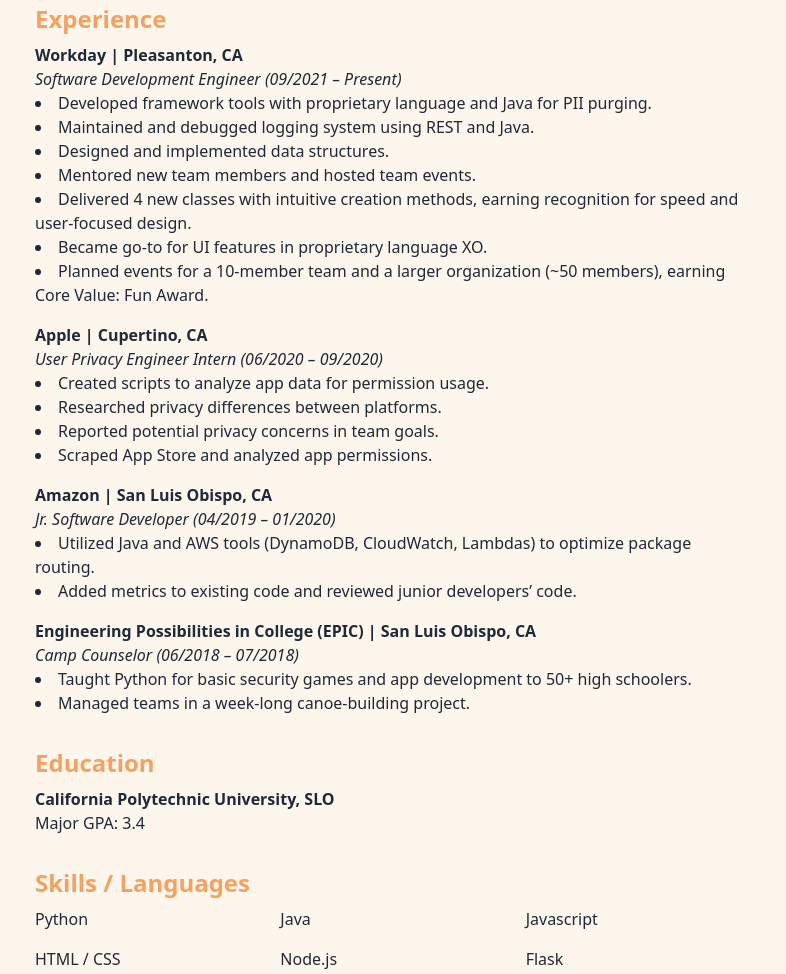
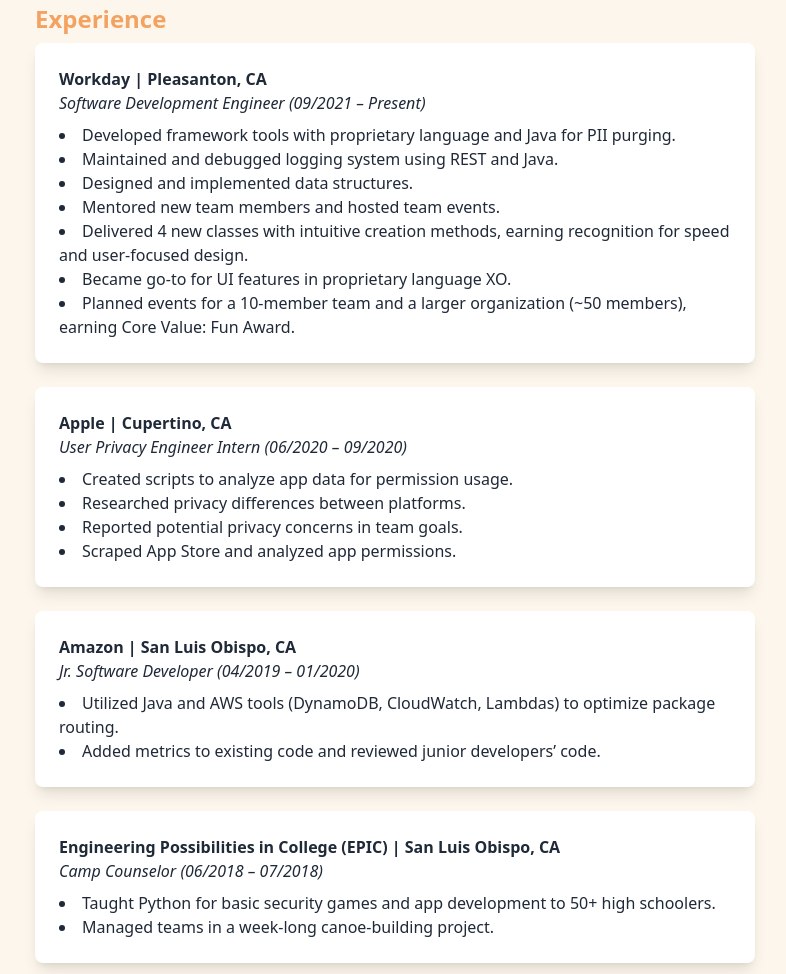
Before and after one commit to NaluWho/naluwho.github.io, a plain HTML site: page index.html in a window 1280 px wide. Shown: the part 337-1311 px from the top of the page, without its empty margins (245-1031 px from the left). Drawn offline with nearby package versions, Linux system fonts and the light colour scheme.

Commit message:
Added styling to work experience for better readability

```diff
--- a/index.html
+++ b/index.html
@@ -24,16 +24,16 @@
 
         <section class="mt-8">
             <h2 class="text-2xl font-semibold text-[var(--primary)]">My Mission</h2>
-            <p class="mt-2">
-            Software engineer developing technologies that foster meaningful connections and enhance positive interactions. Combine software engineering expertise with deep understanding of user needs to create engaging, community-driven experiences. Deliver mentorship, cybersecurity, and education-focused projects, with a history of leading initiatives that bring people together. Translate complex security and software concepts into accessible learning experiences. Make technology more intuitive and inclusive through strong empathy and creativity.</p>
+            <p class="mt-2">Software engineer developing technologies that foster meaningful connections and enhance positive interactions. Combine software engineering expertise with deep understanding of user needs to create engaging, community-driven experiences. Deliver mentorship, cybersecurity, and education-focused projects, with a history of leading initiatives that bring people together. Translate complex security and software concepts into accessible learning experiences. Make technology more intuitive and inclusive through strong empathy and creativity.</p>
         </section>
 
         <section class="mt-8">
             <h2 class="text-2xl font-semibold text-[var(--primary)]">Experience</h2>
-            <div class="mt-2">
+            <div class="mt-2 grid grid-cols-1 gap-6">
+                <div class="bg-white p-6 shadow-lg rounded-lg">
                     <p><strong>Workday | Pleasanton, CA</strong></p>
                     <p class="italic">Software Development Engineer (09/2021 – Present)</p>
-                <ul class="list-disc list-inside">
+                    <ul class="list-disc list-inside mt-2">
                         <li>Developed framework tools with proprietary language and Java for PII purging.</li>
                         <li>Maintained and debugged logging system using REST and Java.</li>
                         <li>Designed and implemented data structures.</li>
@@ -42,29 +42,36 @@
                         <li>Became go-to for UI features in proprietary language XO.</li>
                         <li>Planned events for a 10-member team and a larger organization (~50 members), earning Core Value: Fun Award.</li>
                     </ul>
+                </div>
 
-                <p class="mt-4"><strong>Apple | Cupertino, CA</strong></p>
+                <div class="bg-white p-6 shadow-lg rounded-lg">
+                    <p><strong>Apple | Cupertino, CA</strong></p>
                     <p class="italic">User Privacy Engineer Intern (06/2020 – 09/2020)</p>
-                <ul class="list-disc list-inside">
+                    <ul class="list-disc list-inside mt-2">
                         <li>Created scripts to analyze app data for permission usage.</li>
                         <li>Researched privacy differences between platforms.</li>
                         <li>Reported potential privacy concerns in team goals.</li>
                         <li>Scraped App Store and analyzed app permissions.</li>
                     </ul>
+                </div>
 
-                <p class="mt-4"><strong>Amazon | San Luis Obispo, CA</strong></p>
+                <div class="bg-white p-6 shadow-lg rounded-lg">
+                    <p><strong>Amazon | San Luis Obispo, CA</strong></p>
                     <p class="italic">Jr. Software Developer (04/2019 – 01/2020)</p>
-                <ul class="list-disc list-inside">
+                    <ul class="list-disc list-inside mt-2">
                         <li>Utilized Java and AWS tools (DynamoDB, CloudWatch, Lambdas) to optimize package routing.</li>
                         <li>Added metrics to existing code and reviewed junior developers’ code.</li>
                     </ul>
+                </div>
 
-                <p class="mt-4"><strong>Engineering Possibilities in College (EPIC) | San Luis Obispo, CA</strong></p>
+                <div class="bg-white p-6 shadow-lg rounded-lg">
+                    <p><strong>Engineering Possibilities in College (EPIC) | San Luis Obispo, CA</strong></p>
                     <p class="italic">Camp Counselor (06/2018 – 07/2018)</p>
-                <ul class="list-disc list-inside">
+                    <ul class="list-disc list-inside mt-2">
                         <li>Taught Python for basic security games and app development to 50+ high schoolers.</li>
                         <li>Managed teams in a week-long canoe-building project.</li>
                     </ul>
+                </div>
             </div>
         </section>
 
```
Lines whose indentation alone changed are shown as unchanged.
